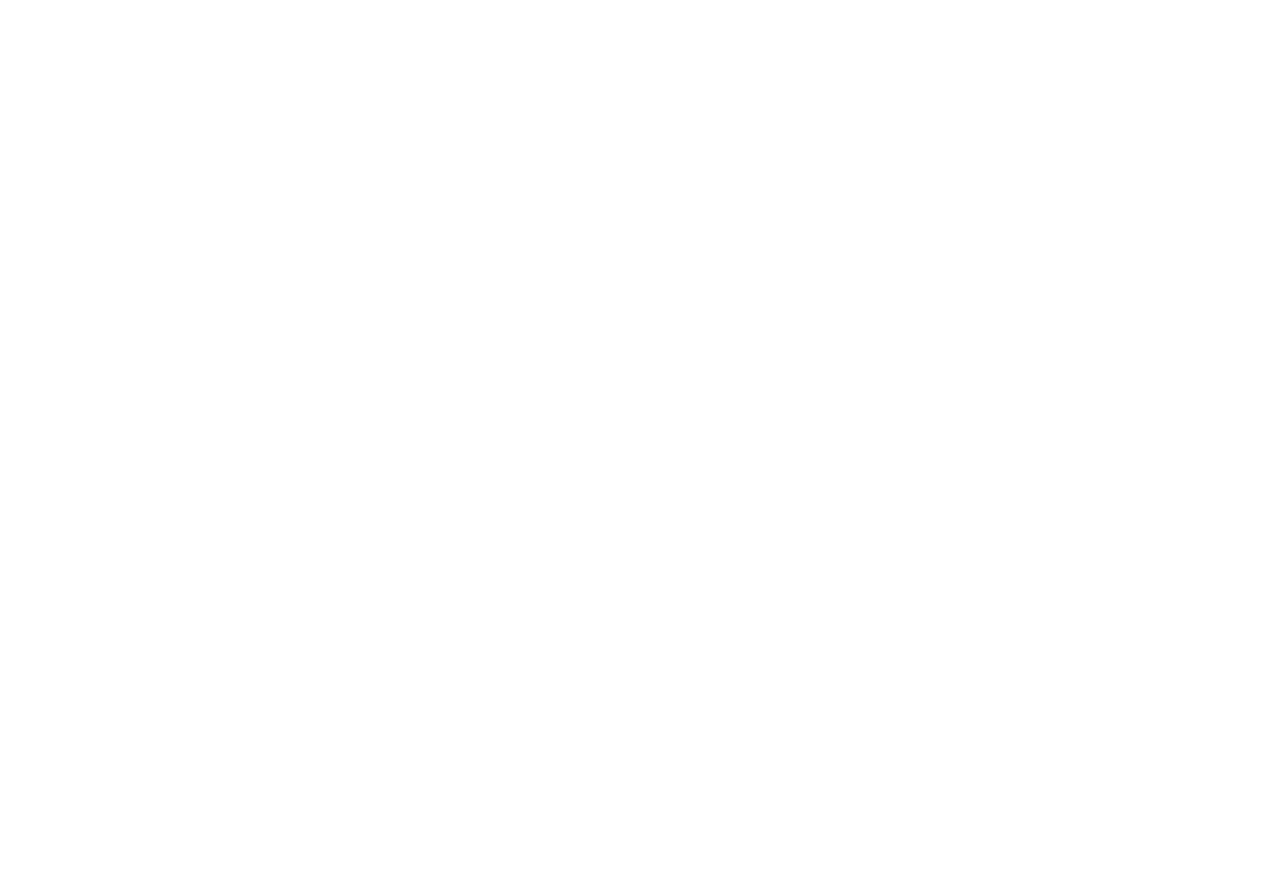
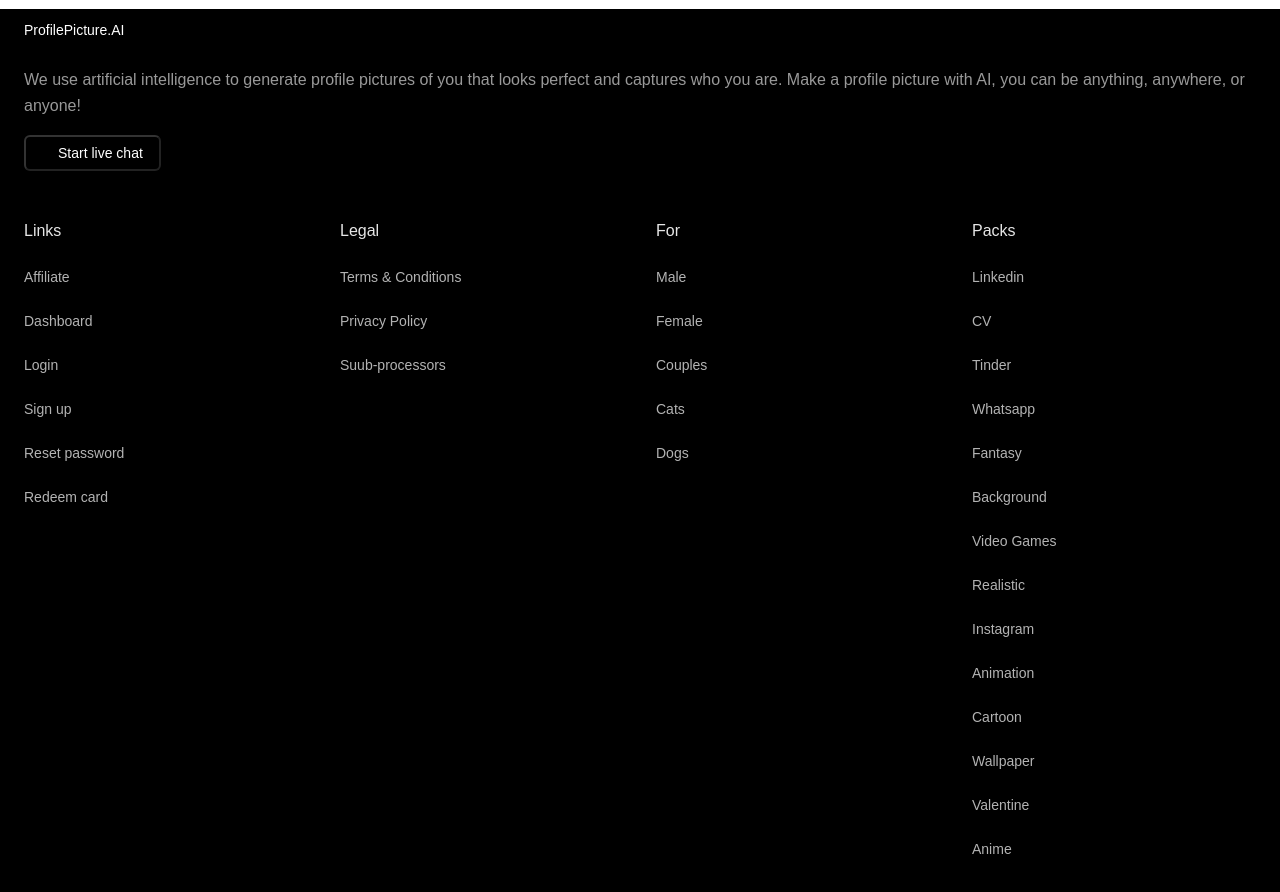
Before and after one commit to lowkey3Dfx/react-landing-page-clone, a React (Create React App) app: page / in a window 1280 px wide. Shown: the part 760-1652 px from the top of the page. Before the commit the page ends 800 px from the top, so only its background shows below. Built offline with nearby package versions, Linux system fonts and the light colour scheme; a web font is replaced by a local one.

Commit message:
Add update
Footer Section added / Footer.js iteration #1

```diff
--- a/src/App.js
+++ b/src/App.js
@@ -1,5 +1,6 @@
 /** @jsxImportSource @emotion/react */
 import { css } from '@emotion/react';
+import Footer from './Footer.js';
 import Header from './Header.js';
 import Main from './Main.js';
 
@@ -8,7 +9,7 @@
     <div className="App">
       <Header />
       <Main />
-      <footer>Footer Section</footer>
+      <Footer />
     </div>
   );
 }
--- /dev/null
+++ b/src/Footer.js
@@ -0,0 +1,258 @@
+/** @jsxImportSource @emotion/react */
+import { css } from '@emotion/react';
+
+const sectionStyled = css`
+  display: block;
+  margin-top: 64px;
+  padding-bottom: 40px;
+  background-color: black;
+`;
+const divOneStyled = css`
+  padding-left: 24px;
+  padding-right: 24px;
+  margin-left: auto;
+  margin-right: auto;
+`;
+const divTwoStyled = css`
+  display: grid;
+  grid-template-columns: repeat(4, minmax(0, 1fr));
+  column-gap: 32px;
+  row-gap: 48px;
+`;
+
+const divThreeStyled = css`
+  display: block;
+  grid-column: span 4 / span 4;
+  tab-size: 4;
+
+  svg {
+    color: white;
+    width: 150px;
+    display: block;
+    vertical-align: middle;
+  }
+
+  p {
+    color: rgba(255, 255, 255, 0.6);
+    line-height: 1.625;
+    font-size: 1rem;
+    margin-top: 1.75rem;
+  }
+  /* Remove this when you found the logo svg */
+  span {
+    color: white;
+    line-height: 1rem;
+    font-size: 0.875rem;
+    font-weight: 500;
+    text-align: center;
+  }
+
+  button {
+    line-height: 1rem;
+    font-weight: 500;
+    font-size: 0.875rem;
+    text-align: center;
+    padding-top: 0.5rem;
+    padding-bottom: 0.5rem;
+    padding-left: 1rem;
+    padding-right: 1rem;
+    background-color: rgba(0, 0, 0, var(--tw-bg-opacity));
+    border-color: rgba(255, 255, 255, 0.2);
+    border-radius: 0.375rem;
+    display: flex;
+    justify-content: center;
+    align-items: center;
+    margin: 1rem 0 0 0;
+
+    &:hover {
+      cursor: pointer;
+    }
+    svg {
+      width: 0.75rem;
+      height: 0.75rem;
+      margin-right: 0.25rem;
+      display: block;
+    }
+
+    span {
+      color: white;
+      line-height: 1rem;
+      font-size: 0.875rem;
+      font-weight: 500;
+      text-align: center;
+    }
+  }
+`;
+
+const divFourStyled = css`
+  display: block;
+`;
+
+const divFiveStyled = css`
+  display: block;
+
+  p {
+    color: rgba(255, 255, 255, 0.9);
+    font-weight: 500;
+    font-size: 1rem;
+    line-height: 1.5rem;
+    margin: 0;
+  }
+
+  ul {
+    margin-top: 24px;
+    list-style: none;
+
+    padding: 0;
+  }
+
+  li {
+    display: list-item;
+    text-align: -webkit-match-parent;
+    margin-top: 24px;
+
+    a {
+      color: rgba(255, 255, 255, 0.7);
+      font-size: 0.875rem;
+      line-height: 1.25rem;
+      display: flex;
+    }
+  }
+`;
+
+export default function Footer() {
+  return (
+    <section css={sectionStyled}>
+      <div css={divOneStyled}>
+        <div css={divTwoStyled}>
+          <div css={divThreeStyled}>
+            <svg src="/#"></svg>
+            {/* Remove this when you found the logo svg  */}
+            <span>ProfilePicture.AI</span>
+            <p>
+              We use artificial intelligence to generate profile pictures of you
+              that looks perfect and captures who you are. Make a profile
+              picture with AI, you can be anything, anywhere, or anyone!
+            </p>
+            <button>
+              <svg src="/#"></svg>
+              <span>Start live chat</span>
+            </button>
+          </div>
+          <div css={divFourStyled}>
+            <div css={divFiveStyled}>
+              <p>Links</p>
+              <ul>
+                <li>
+                  <a>Affiliate </a>
+                </li>
+                <li>
+                  <a>Dashboard </a>
+                </li>
+                <li>
+                  <a>Login </a>
+                </li>
+                <li>
+                  <a>Sign up </a>
+                </li>
+                <li>
+                  <a>Reset password </a>
+                </li>
+                <li>
+                  <a>Redeem card </a>
+                </li>
+              </ul>
+            </div>
+          </div>
+          <div css={divFourStyled}>
+            <div css={divFiveStyled}>
+              <p>Legal</p>
+              <ul>
+                <li>
+                  <a>Terms & Conditions </a>
+                </li>
+                <li>
+                  <a>Privacy Policy </a>
+                </li>
+                <li>
+                  <a>Suub-processors </a>
+                </li>
+              </ul>
+            </div>
+          </div>
+          <div css={divFourStyled}>
+            <div css={divFiveStyled}>
+              <p>For</p>
+              <ul>
+                <li>
+                  <a>Male </a>
+                </li>
+                <li>
+                  <a>Female </a>
+                </li>
+                <li>
+                  <a>Couples </a>
+                </li>
+                <li>
+                  <a>Cats </a>
+                </li>
+                <li>
+                  <a>Dogs </a>
+                </li>
+              </ul>
+            </div>
+          </div>
+          <div css={divFourStyled}>
+            <div css={divFiveStyled}>
+              <p>Packs</p>
+              <ul>
+                <li>
+                  <a>Linkedin </a>
+                </li>
+                <li>
+                  <a>CV </a>
+                </li>
+                <li>
+                  <a>Tinder </a>
+                </li>
+                <li>
+                  <a>Whatsapp </a>
+                </li>
+                <li>
+                  <a>Fantasy </a>
+                </li>
+                <li>
+                  <a>Background </a>
+                </li>
+                <li>
+                  <a>Video Games </a>
+                </li>
+                <li>
+                  <a>Realistic </a>
+                </li>
+                <li>
+                  <a>Instagram </a>
+                </li>
+                <li>
+                  <a>Animation </a>
+                </li>
+                <li>
+                  <a>Cartoon </a>
+                </li>
+                <li>
+                  <a>Wallpaper </a>
+                </li>
+                <li>
+                  <a>Valentine </a>
+                </li>
+                <li>
+                  <a>Anime </a>
+                </li>
+              </ul>
+            </div>
+          </div>
+        </div>
+      </div>
+    </section>
+  );
+}
```
